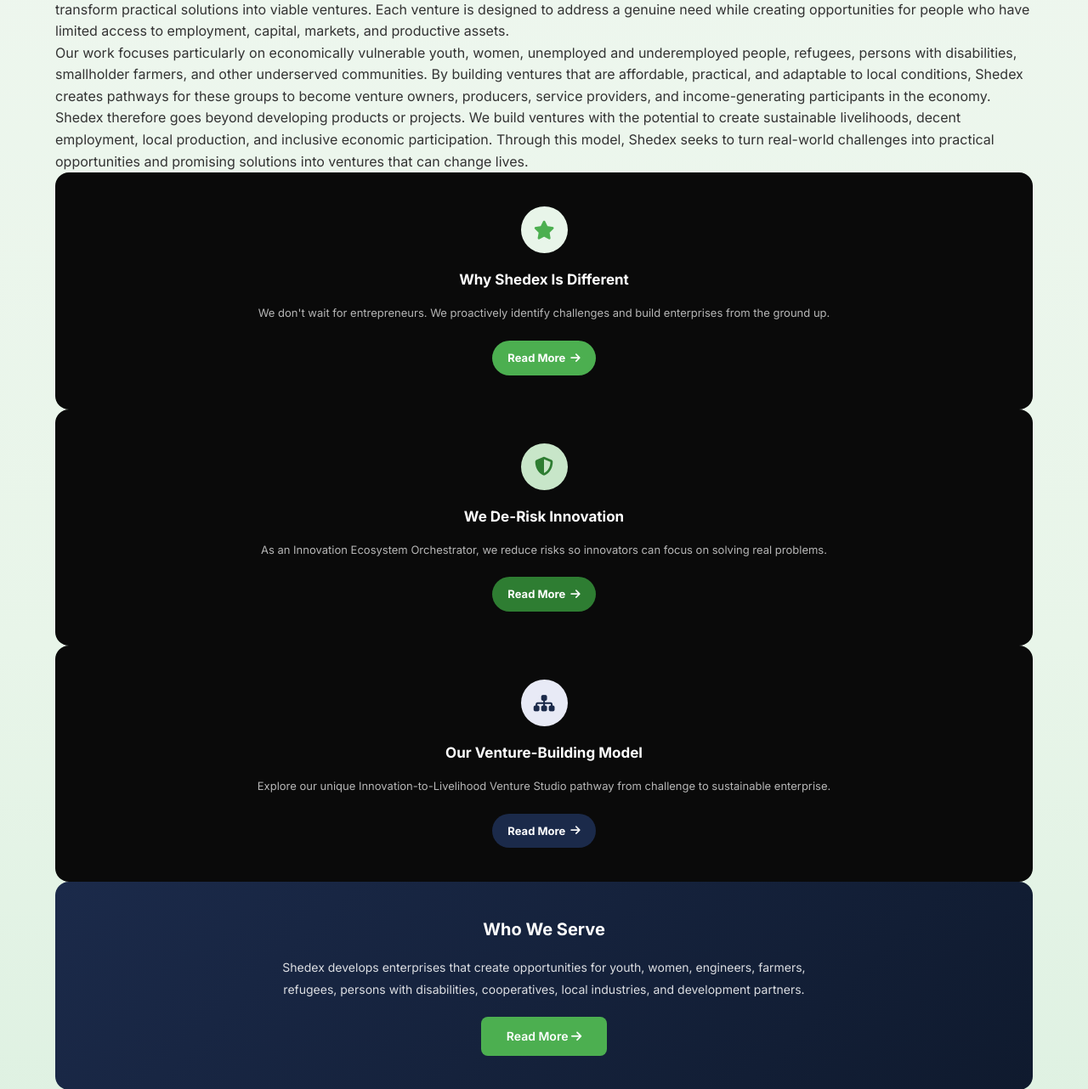
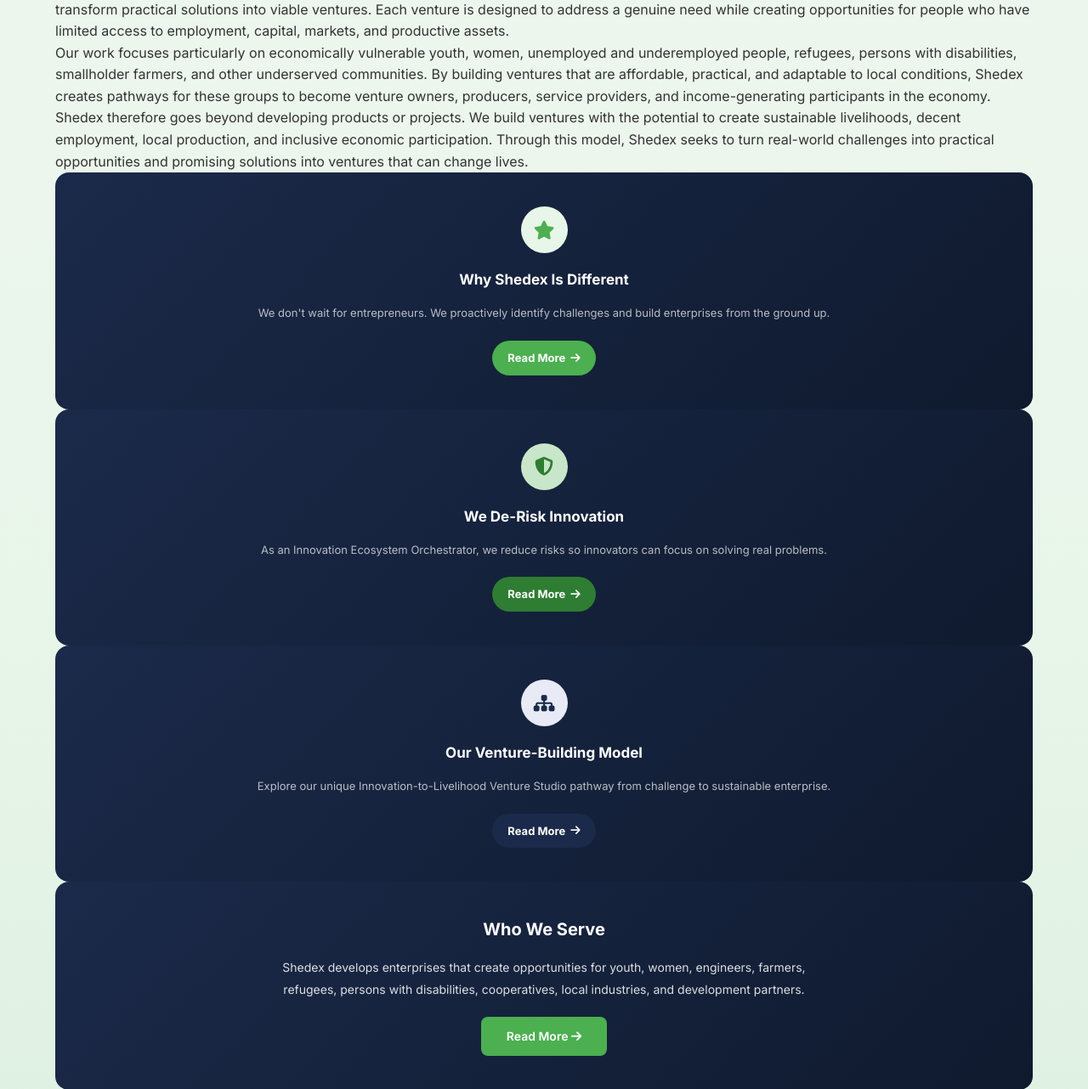
Before and after one commit to codewiztinsing/sigma, a Django app: page / in a window 1280 px wide. Shown: the part 1196-2478 px from the top of the page at 85% size. Run offline with Django 5.2, Linux system fonts and the light colour scheme.

Commit message:
commit -4

```diff
--- a/static/css/styles.css
+++ b/static/css/styles.css
@@ -554,7 +554,7 @@ textarea:focus-visible, select:focus-visible, label:focus-visible {
 .about-card {
   padding: 40px 30px;
   border-radius: 16px;
-  background: #0A0A0A;
+  background: linear-gradient(135deg, var(--sigma-navy) 0%, var(--sigma-navy-dark) 100%);
   transition: all 0.3s;
   text-align: center;
 }
```
